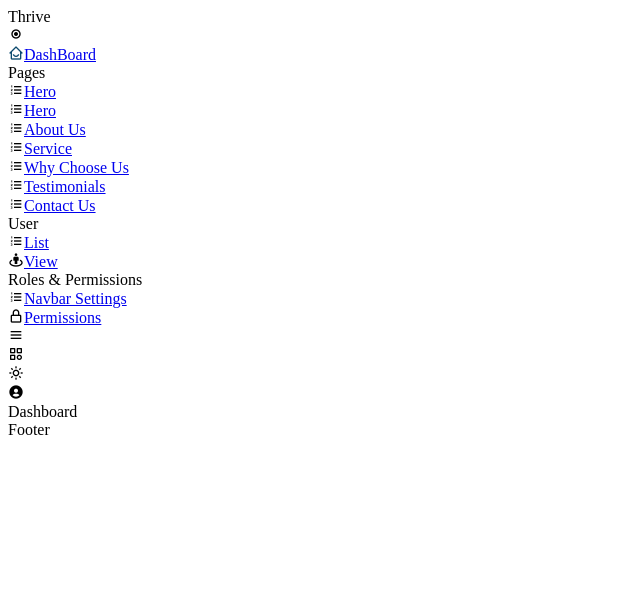
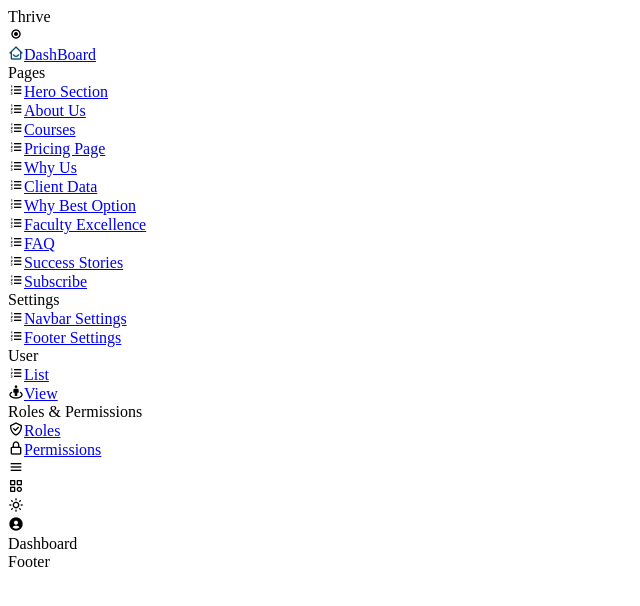
Before and after one commit to amit-sumcon/dashboard, a React (Create React App) app: page / in a window 1280 px wide. Shown: the top 606 px of the page, without its empty margins (0-640 px from the left). Built offline with nearby package versions, Linux system fonts and the light colour scheme.

Commit message:
Fixed all the bugs and improved

```diff
--- a/src/components/SideNav.jsx
+++ b/src/components/SideNav.jsx
@@ -1,6 +1,20 @@
 import React, { useEffect, useState } from 'react';
 import { Link, useLocation } from 'react-router-dom';
 import { useMediaQuery } from 'react-responsive';
+
+const pages = [
+    { label: "Hero Section", path: "/pages/hero-section" },
+    { label: "About Us", path: "/pages/about-us" },
+    { label: "Courses", path: "/pages/courses" },
+    { label: "Pricing Page", path: "/pages/pricing-page" },
+    { label: "Why Us", path: "/pages/why-us" },
+    { label: "Client Data", path: "/pages/client-data" },
+    { label: "Why Best Option", path: "/pages/why-best-option" },
+    { label: "Faculty Excellence", path: "/pages/faculty-excellence" },
+    { label: "FAQ", path: "/pages/faq" },
+    { label: "Success Stories", path: "/pages/success-stories" },
+    { label: "Subscribe", path: "/pages/subscribe" },
+]
 
 function SideNav({ isMenu, setIsMenu }) {
     const [isCollapsed, setIsCollapsed] = useState(false);
@@ -44,14 +58,15 @@ function SideNav({ isMenu, setIsMenu }) {
     const isActive = (path) => {
         return location.pathname === path;
     };
+
     return (
         <div
-            className={`${isCollapsed ? 'w-20 duration-200 transition-all ease-in' : 'w-64 transition-all duration-300 ease-out'} h-screen bg-sky-900 text-white dark:bg-slate-900 dark:text-white ${!isMenu && !isLargeView && 'hidden'} absolute z-50 lg:static lg:z-0`}
+            className={`${isCollapsed ? 'w-24 duration-200 transition-all ease-in' : 'w-64 transition-all duration-300 ease-out'} h-screen bg-sky-900 text-white dark:bg-slate-900 dark:text-white ${!isMenu && !isLargeView && 'hidden'} absolute z-50 lg:static lg:z-0`}
             id='sidebar'
         >
             <div className='flex justify-between items-center gap-16 pt-6 pb-3 px-4 dark:bg-slate-900'>
                 <div className='flex items-center gap-2'>
-                    <span className={`${isCollapsed && 'hidden'} text-xl font-bold`}>Thrive</span>
+                    <span className={`text-xl font-bold`}>Thrive</span>
                 </div>
                 {
                     isLargeView
@@ -71,53 +86,30 @@ function SideNav({ isMenu, setIsMenu }) {
             </div>
             <div className='w-full h-full overflow-y-scroll no-scrollbar'>
                 <div className='flex flex-col gap-4 mb-20 mt-5 pl-6 w-full'>
-                    <LinkItem isActive={isActive('/')} isCollapsed={isCollapsed} label="DashBoard" path="/" icon_name="home-smile" />
+                    <LinkItem isActive={isActive('/')} label="DashBoard" path="/" icon_name="home-smile" />
                     <div className='flex flex-col gap-3 w-full'>
-                        <span className={`${isCollapsed && 'hidden'} text-sm text-gray-500`}>Pages</span>
-                        <LinkItem isActive={isActive('/pages/hero')} isCollapsed={isCollapsed} path="/pages/hero" label="Hero" icon_name="list-ol" />
-                        <div className='flex items-center gap-3'>
-                            <i className='bx bx-list-ol text-2xl' ></i>
-                            <Link to="/pages/hero" className={`${isCollapsed && 'hidden'}`}>Hero</Link>
+                        <div className='flex flex-col gap-3 w-full'>
+                            <span className={`${isCollapsed && 'hidden'} text-sm text-gray-400`}>Pages</span>
+                            {
+                                pages.map((item, index) => (
+                                    <LinkItem isActive={isActive(item.path)} path={item.path} label={item.label} icon_name="list-ol" key={index} />
+                                ))
+                            }
                         </div>
-                        <div className='flex items-center gap-3'>
-                            <i className='bx bx-list-ol text-2xl' ></i>
-                            <Link to="/pages/about-us" className={`${isCollapsed && 'hidden'}`}>About Us</Link>
+                        <div className='flex flex-col gap-3 w-full'>
+                            <span className={`${isCollapsed && 'hidden'} text-sm text-gray-400`}>Settings</span>
+                            <LinkItem isActive={isActive('/settings/navbar-setting')} label="Navbar Settings" path="/settings/navbar-setting" icon_name="list-ol" />
+                            <LinkItem isActive={isActive('/settings/footer-setting')} label="Footer Settings" path="/settings/footer-setting" icon_name="list-ol" />
                         </div>
-                        <div className='flex items-center gap-3'>
-                            <i className='bx bx-list-ol text-2xl' ></i>
-                            <Link to="/pages/services" className={`${isCollapsed && 'hidden'}`}>Service</Link>
+                        <div className='flex flex-col gap-3 w-full'>
+                            <span className={`${isCollapsed && 'hidden'} text-sm text-gray-400`}>User</span>
+                            <LinkItem isActive={isActive('/user/list')} label="List" path="/user/list" icon_name="list-ol" />
+                            <LinkItem isActive={isActive('/user/view')} label="View" path="/user/view" icon_name="street-view" />
                         </div>
-                        <div className='flex items-center gap-3'>
-                            <i className='bx bx-list-ol text-2xl' ></i>
-                            <Link to="/pages/why-choose-us" className={`${isCollapsed && 'hidden'}`}>Why Choose Us</Link>
-                        </div>
-                        <div className='flex items-center gap-3'>
-                            <i className='bx bx-list-ol text-2xl' ></i>
-                            <Link to="/pages/testimonials" className={`${isCollapsed && 'hidden'}`}>Testimonials</Link>
-                        </div>
-                        <div className='flex items-center gap-3'>
-                            <i className='bx bx-list-ol text-2xl' ></i>
-                            <Link to="/pages/contact-us" className={`${isCollapsed && 'hidden'}`}>Contact Us</Link>
-                        </div>
-                    </div>
-                    <div className='flex flex-col gap-3 w-full'>
-                        <span className={`${isCollapsed && 'hidden'} text-sm text-gray-500`}>User</span>
-                        <div className='flex items-center gap-3'>
-                            <i className='bx bx-list-ol text-2xl' ></i>
-                            <Link to="/user/list" className={`${isCollapsed && 'hidden'}`}>List</Link>
-                        </div>
-                        <div className='flex items-center gap-3'>
-                            <i className='bx bx-street-view text-2xl'></i>
-                            <Link to="/user/view" className={`${isCollapsed && 'hidden'}`}>View</Link>
-                        </div>
-                    </div>
-                    <div className='flex flex-col gap-3 w-full'>
-                        <span className={`${isCollapsed && 'hidden'} text-sm text-gray-500`}>Roles & Permissions</span>
-                        <LinkItem isActive={isActive('/navbar/navbar-settings')} isCollapsed={isCollapsed} label="Navbar Settings" path="/navbar/navbar-settings" icon_name="list-ol" />
-
-                        <div className='flex items-center gap-3'>
-                            <i className='bx bx-lock-alt text-2xl' ></i>
-                            <Link to="/roles-permissions/permissions" className={`${isCollapsed && 'hidden'}`}>Permissions</Link>
+                        <div className='flex flex-col gap-3 w-full'>
+                            <span className={`${isCollapsed && 'hidden'} text-sm text-gray-400`}>Roles & Permissions</span>
+                            <LinkItem isActive={isActive('/roles-permissions/roles')} label="Roles" path="/roles-permissions/roles" icon_name="check-shield" />
+                            <LinkItem isActive={isActive('/roles-permissions/permissions')} label="Permissions" path="/roles-permissions/permissions" icon_name="lock-alt" />
                         </div>
                     </div>
                 </div>
@@ -128,12 +120,12 @@ function SideNav({ isMenu, setIsMenu }) {
 
 export default SideNav
 
-const LinkItem = ({ isCollapsed, path, isActive, label, icon_name }) => {
+const LinkItem = ({ path, isActive, label, icon_name }) => {
     return (
         <div className='relative'>
-            <div className={`flex items-center gap-3 text-white py-2 px-3 rounded-s-xl ${isActive ? "rounded-custom" : ""}`}>
+            <div className={`flex items-center gap-3 cursor-pointer text-white py-2 px-3 rounded-s-xl hover:bg-white hover:text-sky-900 duration-300 ${isActive ? "rounded-custom" : ""}`}>
                 <i className={`bx bx-${icon_name} text-2xl`}></i>
-                <Link to={path} className={`${isCollapsed && 'hidden'}`}>{label}</Link>
+                <Link to={path}>{label}</Link>
             </div>
         </div>
     )
```
